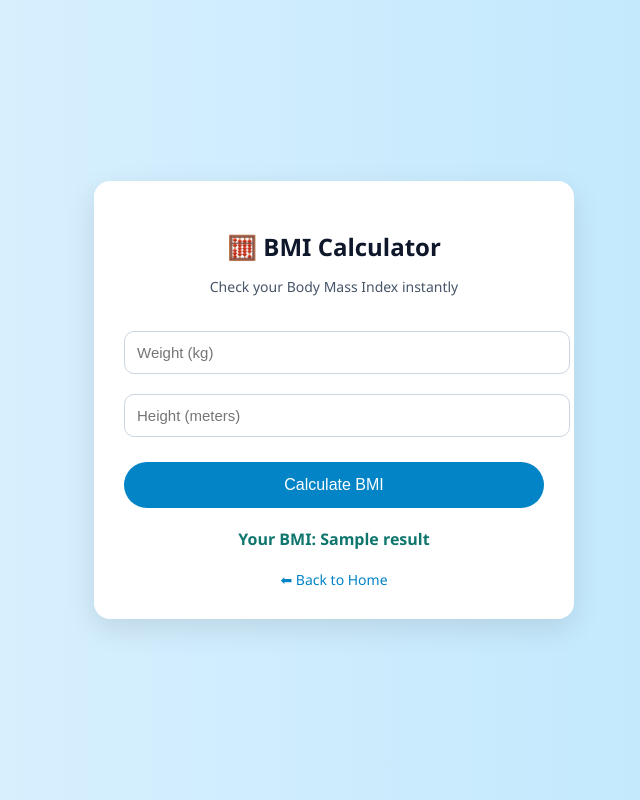
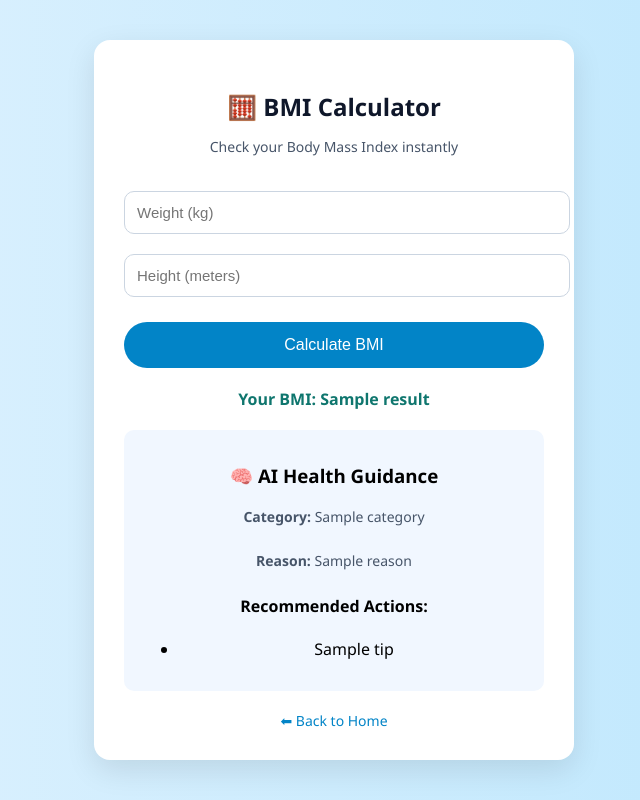
Before and after one commit to sanaayisha659-netizen/smart-health-assistant, a Flask app: template templates/bmi.html in a window 1280 px wide. Shown: the whole page, without its empty margins (306-946 px from the left). Run offline with Flask 3, Linux system fonts and the light colour scheme; the template is opened without the code that fills it: most values are stand-ins (such as "Sample title", 1, 10 or a date in 2020).

Commit message:
Update bmi.html

```diff
--- a/templates/bmi.html
+++ b/templates/bmi.html
@@ -91,6 +91,22 @@
     Your BMI: {{ result }}
   </div>
   {% endif %}
+  {% if guidance %}
+<div style="margin-top:20px; padding:15px; background:#f1f7ff; border-radius:10px;">
+    <h3>🧠 AI Health Guidance</h3>
+
+    <p><b>Category:</b> {{ guidance.category }}</p>
+    <p><b>Reason:</b> {{ guidance.reason }}</p>
+
+    <h4>Recommended Actions:</h4>
+    <ul>
+        {% for tip in guidance.tips %}
+        <li>{{ tip }}</li>
+        {% endfor %}
+    </ul>
+</div>
+{% endif %}
+
 
   <a href="/">⬅ Back to Home</a>
 </div>
```
